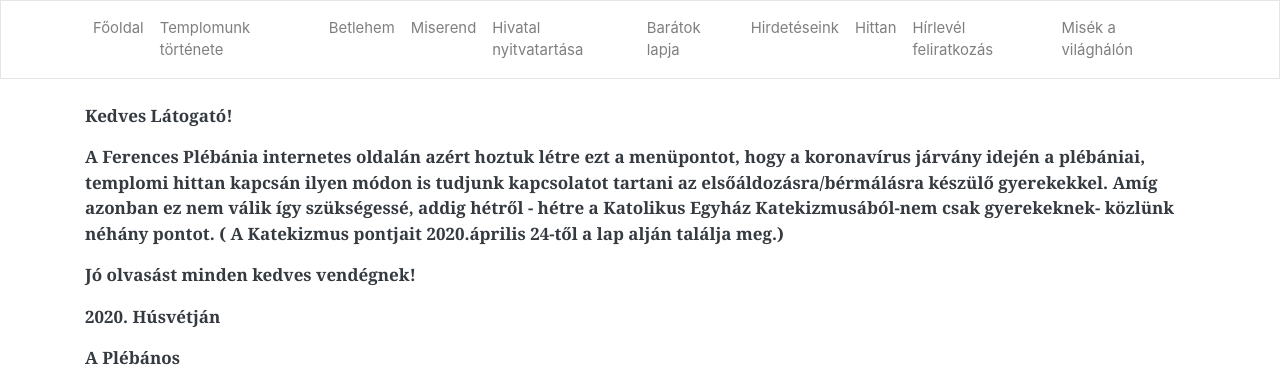
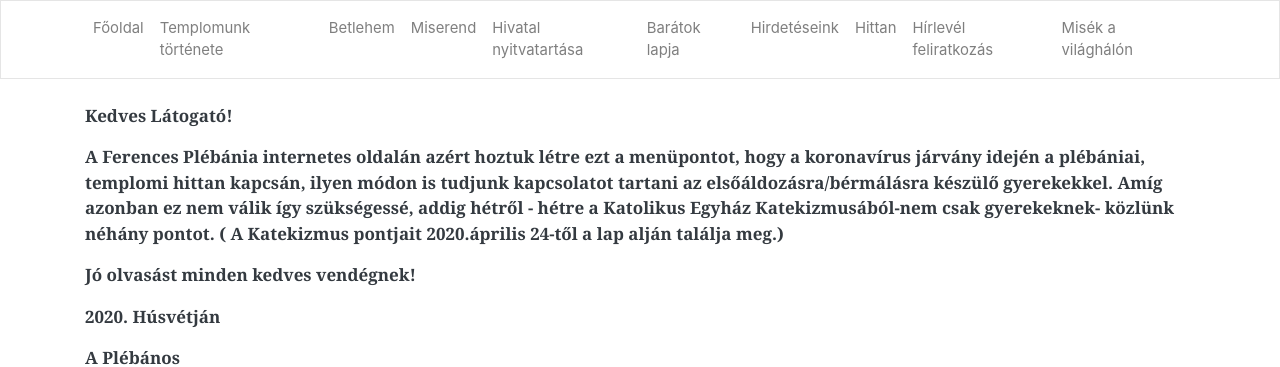
Before and after one commit to pecsi-ferences/pecsi-ferences.github.io, a Jekyll site: the page built from hittan.md, in a window 1280 px wide and 900 px high. Shown: the top 367 px of the window. Built offline with Jekyll 4.4.1, drawn with Linux system fonts in a browser that asks for light colours; nearby versions of some CDN libraries.

```diff
--- a/hittan.md
+++ b/hittan.md
@@ -5,7 +5,7 @@ title: Hittan
 ---
 **Kedves Látogató!**
 
-**A Ferences Plébánia internetes oldalán azért hoztuk létre ezt a menüpontot, hogy a koronavírus járvány idején a plébániai, templomi hittan kapcsán ilyen módon is tudjunk kapcsolatot tartani az elsőáldozásra/bérmálásra készülő gyerekekkel. Amíg azonban ez nem válik így szükségessé, addig hétről - hétre a Katolikus Egyház Katekizmusából-nem csak gyerekeknek- közlünk néhány pontot.   ( A Katekizmus pontjait 2020.április 24-től a lap alján találja meg.)**
+**A Ferences Plébánia internetes oldalán azért hoztuk létre ezt a menüpontot, hogy a koronavírus járvány idején a plébániai, templomi hittan kapcsán, ilyen módon is tudjunk kapcsolatot tartani az elsőáldozásra/bérmálásra készülő gyerekekkel. Amíg azonban ez nem válik így szükségessé, addig hétről - hétre a Katolikus Egyház Katekizmusából-nem csak gyerekeknek- közlünk néhány pontot.   ( A Katekizmus pontjait 2020.április 24-től a lap alján találja meg.)**
 
 **Jó olvasást minden kedves vendégnek!**
 
```
